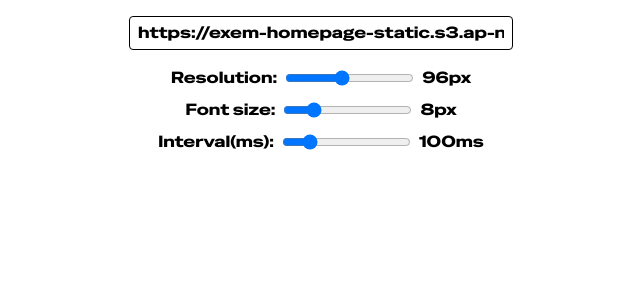
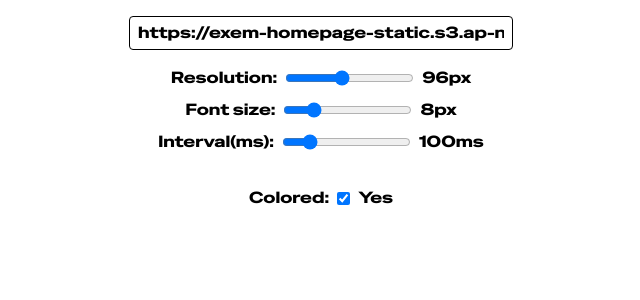
Before and after one commit to Orchemi/check-tech, a Next.js app: page /ascii-media in a window 1280 px wide. Shown: the top 300 px of the page, without its empty margins (319-959 px from the left). Built offline with nearby package versions, Linux system fonts and the light colour scheme.

Commit message:
Feat: 컬러/흑백 옵션 추가

```diff
--- a/src/app/ascii-media/page.tsx
+++ b/src/app/ascii-media/page.tsx
@@ -15,6 +15,7 @@ const page = () => {
   const [resolution, setResolution] = useState(96);
   const [fontSize, setFontSize] = useState(8);
   const [charInterval, setCharInterval] = useState(100);
+  const [colored, setColored] = useState(true);
 
   return (
     <div className="flex flex-col items-center gap-4 py-4">
@@ -63,12 +64,23 @@ const page = () => {
           <span>{charInterval}ms</span>
         </div>
       </div>
+      <div className="flex items-center gap-2">
+        <label htmlFor="colored-checkbox">Colored:</label>
+        <input
+          id="colored-checkbox"
+          type="checkbox"
+          checked={colored}
+          onChange={(e) => setColored(e.target.checked)}
+        />
+        <span>{colored ? 'Yes' : 'No'}</span>
+      </div>
       <AsciiMedia
         src={src}
         mediaType={'video'}
         resolution={resolution}
         fontSize={fontSize}
         charInterval={charInterval}
+        colored={colored}
       />
     </div>
   );
--- a/src/components/AsciiMedia.tsx
+++ b/src/components/AsciiMedia.tsx
@@ -44,6 +44,7 @@ interface AsciiMediaProps {
   fontSize?: number;
   charInterval?: number;
   chars?: string[];
+  colored?: boolean;
 }
 
 export default function AsciiMedia({
@@ -53,6 +54,7 @@ export default function AsciiMedia({
   fontSize = 8,
   charInterval = 100,
   chars = DEFAULT_CHARS,
+  colored = true,
 }: AsciiMediaProps) {
   const imgRef = useRef<HTMLImageElement | null>(null);
   const videoRef = useRef<HTMLVideoElement | null>(null);
@@ -117,7 +119,12 @@ export default function AsciiMedia({
           const idx = (x + y * w) * 4;
           const [r, g, b] = data.slice(idx, idx + 3);
           const char = chars[Math.floor(Math.random() * chars.length)];
-          ctx.fillStyle = `rgb(${r},${g},${b})`;
+          if (colored) {
+            ctx.fillStyle = `rgb(${r},${g},${b})`;
+          } else {
+            const gray = Math.round(0.299 * r + 0.587 * g + 0.114 * b);
+            ctx.fillStyle = `rgb(${gray},${gray},${gray})`;
+          }
           ctx.fillText(char ?? ' ', x * fontSize, y * fontSize);
         }
       }
@@ -150,7 +157,7 @@ export default function AsciiMedia({
     return () => {
       clearTimeout(animationId);
     };
-  }, [src, mediaType, resolution, fontSize, charInterval]);
+  }, [src, mediaType, resolution, fontSize, charInterval, colored]);
 
   if (src === '') return null;
 
```
